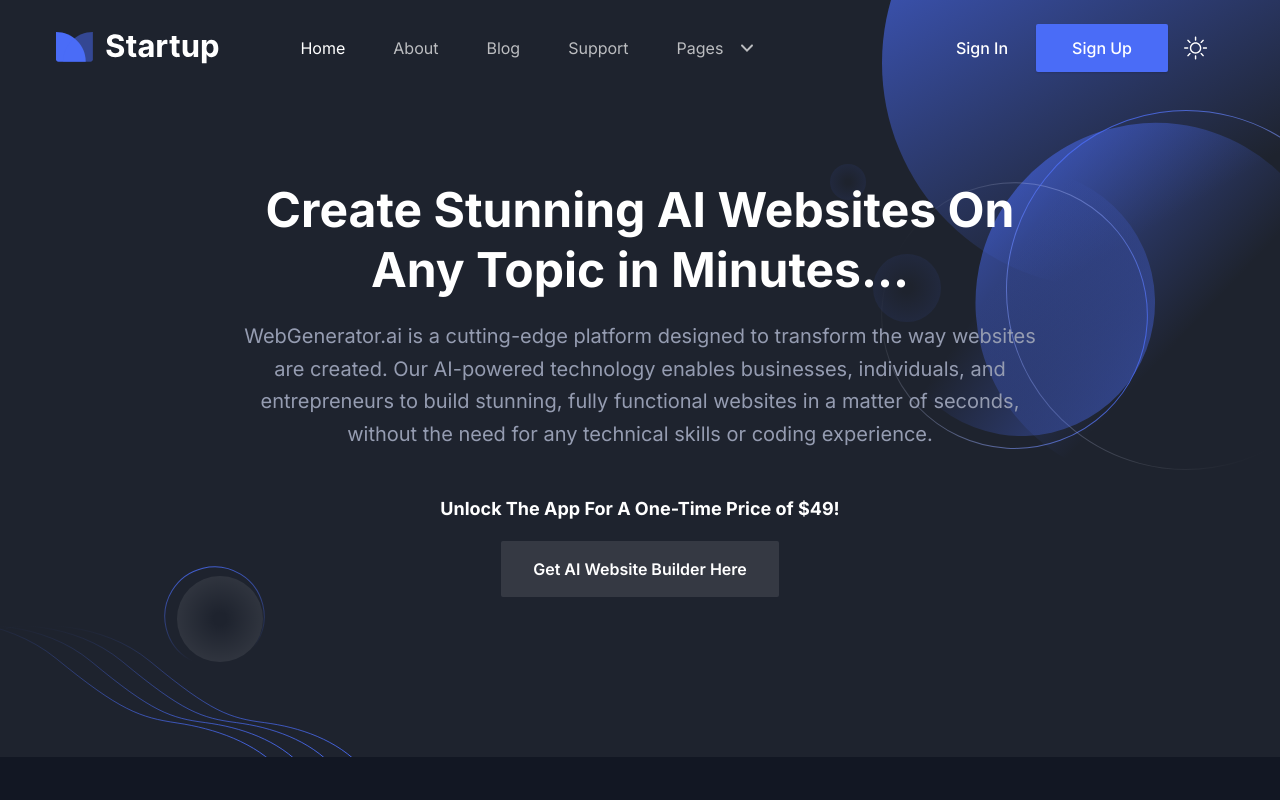
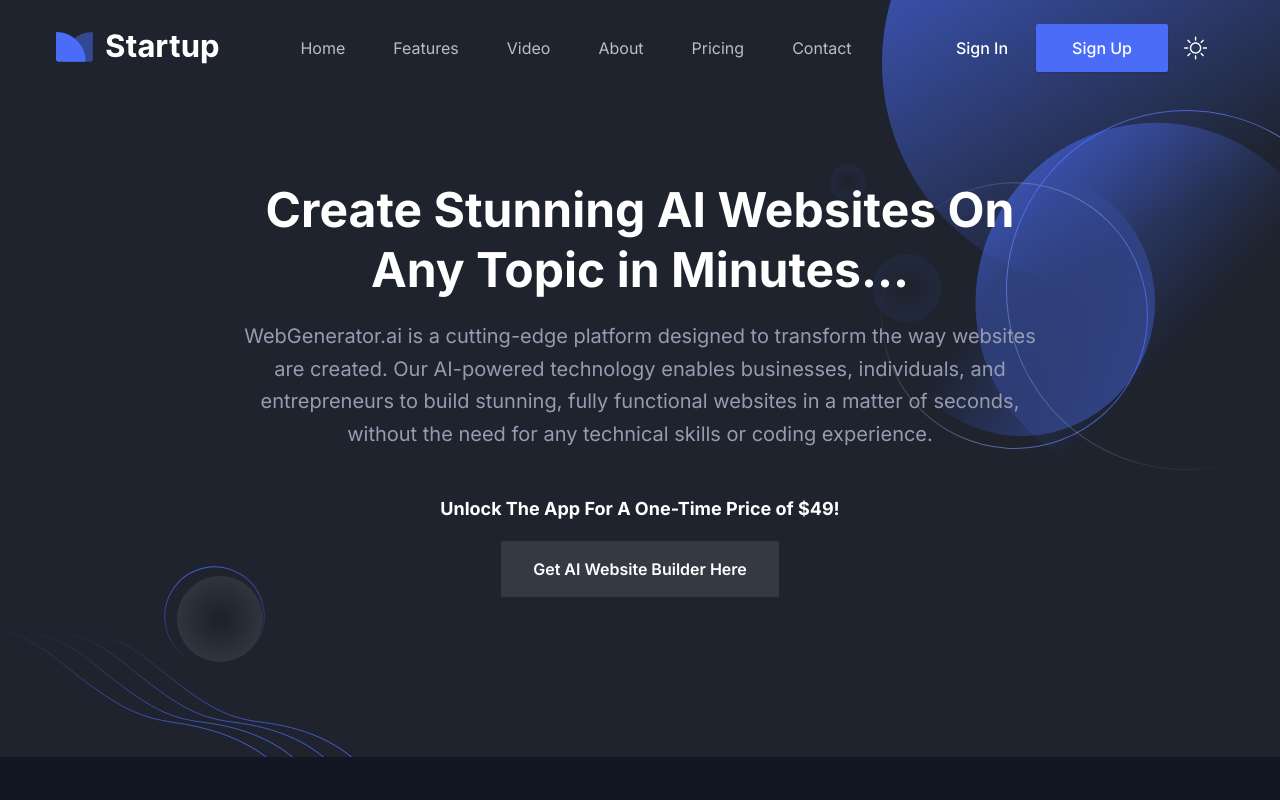
Before and after one commit to NewtonMutugi/ict-innovations-africa, a Next.js app: page / in a window 1280 px wide. Shown: the top 800 px of the page. Built offline with nearby package versions, Linux system fonts and the light colour scheme.

Commit message:
Enhance layout and header for improved navigation and smooth scrolling experience

```diff
--- a/app/layout.tsx
+++ b/app/layout.tsx
@@ -15,7 +15,11 @@ export default function RootLayout({
   children: React.ReactNode;
 }) {
   return (
-    <html suppressHydrationWarning lang="en">
+    <html
+      suppressHydrationWarning
+      lang="en"
+      style={{ scrollBehavior: "smooth" }}
+    >
       {/*
         <head /> will contain the components returned by the nearest parent
         head.js. Find out more at https://beta.nextjs.org/docs/api-reference/file-conventions/head
--- a/components/Header/index.tsx
+++ b/components/Header/index.tsx
@@ -43,7 +43,7 @@ const Header = () => {
       <header
         className={`header left-0 top-0 z-40 flex w-full items-center ${
           sticky
-            ? "dark:bg-gray-dark dark:shadow-sticky-dark fixed z-[9999] bg-white !bg-opacity-80 shadow-sticky backdrop-blur-sm transition"
+            ? "fixed z-[9999] bg-white !bg-opacity-80 shadow-sticky backdrop-blur-sm transition dark:bg-gray-dark dark:shadow-sticky-dark"
             : "absolute bg-transparent"
         }`}
       >
@@ -110,6 +110,7 @@ const Header = () => {
                         {menuItem.path ? (
                           <Link
                             href={menuItem.path}
+                            // scroll={false} // Prevent Next.js from scrolling to top
                             className={`flex py-2 text-base lg:mr-0 lg:inline-flex lg:px-0 lg:py-6 ${
                               usePathName === menuItem.path
                                 ? "text-primary dark:text-white"
@@ -136,7 +137,7 @@ const Header = () => {
                                 </svg>
                               </span>
                             </p>
-                            <div
+                            {/* <div
                               className={`submenu relative left-0 top-full rounded-sm bg-white transition-[top] duration-300 group-hover:opacity-100 dark:bg-dark lg:invisible lg:absolute lg:top-[110%] lg:block lg:w-[250px] lg:p-4 lg:opacity-0 lg:shadow-lg lg:group-hover:visible lg:group-hover:top-full ${
                                 openIndex === index ? "block" : "hidden"
                               }`}
@@ -150,7 +151,7 @@ const Header = () => {
                                   {submenuItem.title}
                                 </Link>
                               ))}
-                            </div>
+                            </div> */}
                           </>
                         )}
                       </li>
@@ -167,7 +168,7 @@ const Header = () => {
                 </Link>
                 <Link
                   href="/signup"
-                  className="ease-in-up shadow-btn hover:shadow-btn-hover hidden rounded-sm bg-primary px-8 py-3 text-base font-medium text-white transition duration-300 hover:bg-opacity-90 md:block md:px-9 lg:px-6 xl:px-9"
+                  className="ease-in-up hidden rounded-sm bg-primary px-8 py-3 text-base font-medium text-white shadow-btn transition duration-300 hover:bg-opacity-90 hover:shadow-btn-hover md:block md:px-9 lg:px-6 xl:px-9"
                 >
                   Sign Up
                 </Link>
--- a/components/Header/menuData.tsx
+++ b/components/Header/menuData.tsx
@@ -1,84 +1,42 @@
 import { Menu } from "@/types/menu";
 
-const menuData: Menu[] = [
+const menuData = [
   {
     id: 1,
     title: "Home",
-    path: "/",
+    path: "#home",
     newTab: false,
   },
   {
     id: 2,
-    title: "About",
-    path: "/about",
-    newTab: false,
-  },
-  {
-    id: 33,
-    title: "Blog",
-    path: "/blog",
+    title: "Features",
+    path: "/#features",
     newTab: false,
   },
   {
     id: 3,
-    title: "Support",
-    path: "/contact",
+    title: "Video",
+    path: "/#video",
     newTab: false,
   },
   {
     id: 4,
-    title: "Pages",
-    newTab: false,
-    submenu: [
-      {
-        id: 41,
-        title: "About Page",
-        path: "/about",
+    title: "About",
+    path: "/#about",
     newTab: false,
   },
   {
-        id: 42,
-        title: "Contact Page",
-        path: "/contact",
+    id: 5,
+    title: "Pricing",
+    path: "/#pricing",
     newTab: false,
   },
   {
-        id: 43,
-        title: "Blog Grid Page",
-        path: "/blog",
+    id: 6,
+    title: "Contact",
+    path: "/#contact",
     newTab: false,
   },
-      {
-        id: 44,
-        title: "Blog Sidebar Page",
-        path: "/blog-sidebar",
-        newTab: false,
-      },
-      {
-        id: 45,
-        title: "Blog Details Page",
-        path: "/blog-details",
-        newTab: false,
-      },
-      {
-        id: 46,
-        title: "Sign In Page",
-        path: "/signin",
-        newTab: false,
-      },
-      {
-        id: 47,
-        title: "Sign Up Page",
-        path: "/signup",
-        newTab: false,
-      },
-      {
-        id: 48,
-        title: "Error Page",
-        path: "/error",
-        newTab: false,
-      },
-    ],
-  },
 ];
+
 export default menuData;
--- a/styles/index.css
+++ b/styles/index.css
@@ -3,6 +3,10 @@
 @tailwind base;
 @tailwind components;
 @tailwind utilities;
+
+html {
+  scroll-behavior: smooth;
+}
 
 @layer base {
   body {
```
Lines whose indentation alone changed are shown as unchanged.
